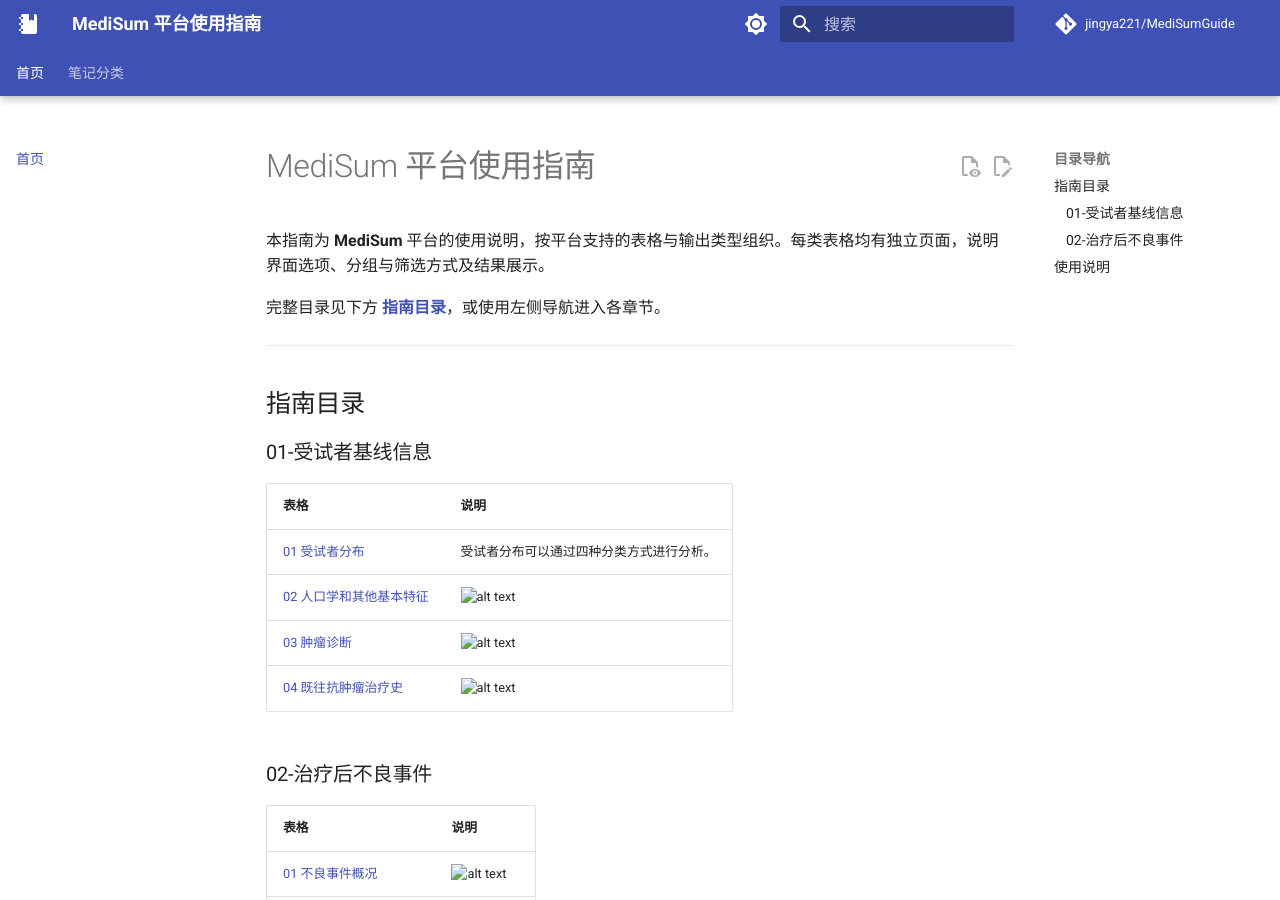
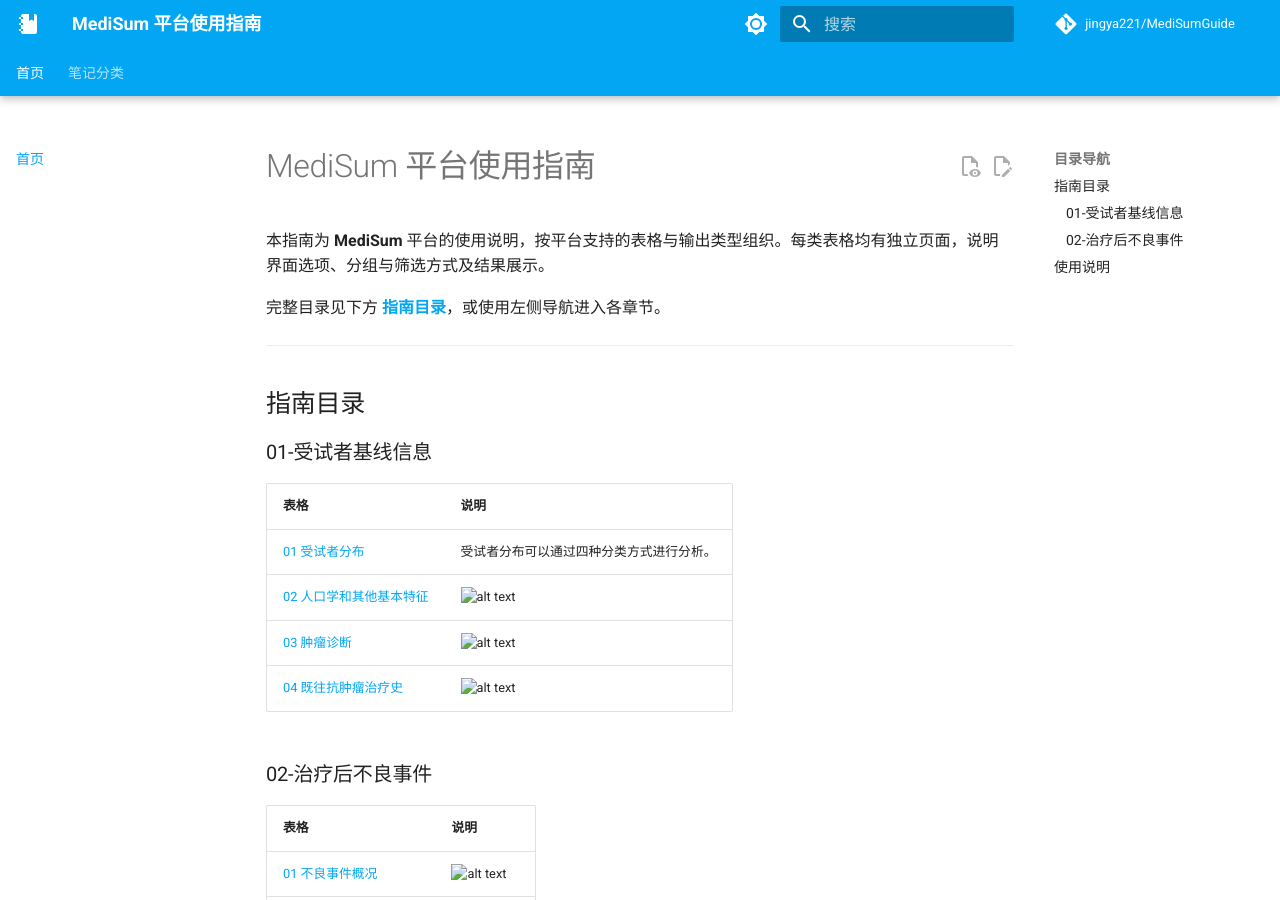
Before and after one commit to jingya221/MediSumGuide, an MkDocs documentation site: the page built from docs/index.md, in a window 1280 px wide and 900 px high. Built offline with MkDocs 1.6.1 and Material for MkDocs 9.7.7, drawn with Linux system fonts in a browser that asks for light colours; comment, search, counter and statistics services are not loaded.

Commit message:
Update mkdocs.yml

```diff
--- a/mkdocs.yml
+++ b/mkdocs.yml
@@ -13,14 +13,14 @@
     logo: material/notebook
   palette:
   - scheme: default
-    primary: lightskyblue
-    accent: lightskyblue
+    primary: light blue
+    accent: light blue
     toggle:
       icon: material/brightness-7
       name: 切换至深色模式
   - scheme: slate
-    primary: lightskyblue
-    accent: lightskyblue
+    primary: light blue
+    accent: light blue
     toggle:
       icon: material/brightness-4
       name: 切换至浅色模式
```
